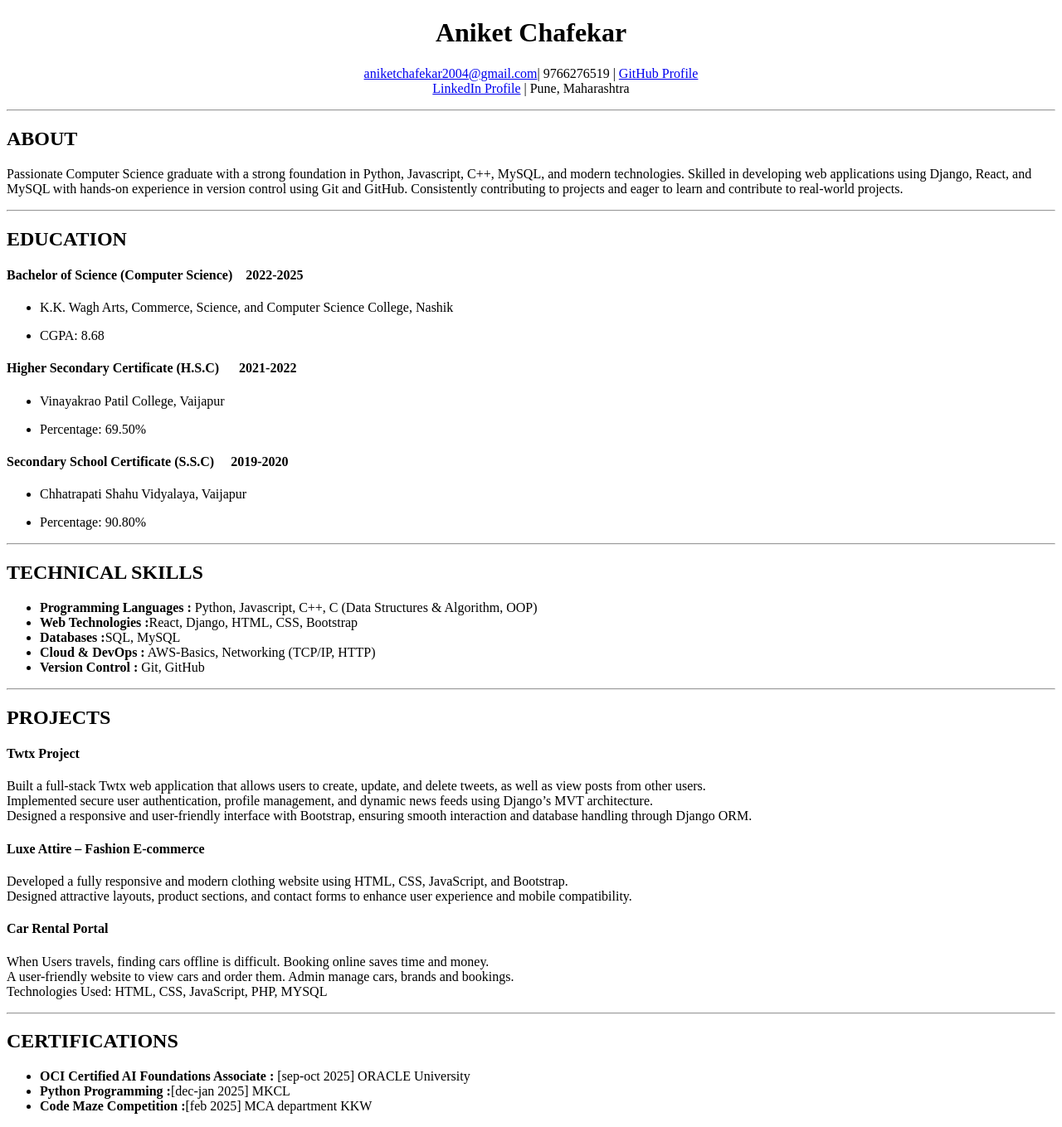
After one commit to Aniketch45/Django_Learning, a Django app: page /studapp/resume/ in a window 1280 px wide. The commit adds this page. Shown: the whole page at 83% size. Run offline with Django 5.2, Linux system fonts and the light colour scheme.

Commit message:
resume added

```diff
--- a/studapp/templates/studapp/home.html
+++ b/studapp/templates/studapp/home.html
@@ -8,5 +8,6 @@
     </head>
     <body>
         <a href="{% url 'index' %}">click here to return</a><hr><br>
+
     </body>
 </html>
--- a/studapp/templates/studapp/index.html
+++ b/studapp/templates/studapp/index.html
@@ -9,6 +9,7 @@
     <body>
         <a href="{% url 'home' %}">click me</a><hr><br>
        <h1>Hello {{name}}</h1>
+       <a href="{% url 'resume' %}">view resume</a><hr><br>
        <p>Lorem, ipsum dolor sit amet consectetur adipisicing elit. Nam neque inventore laborum at vel rem alias aliquam sit aspernatur! Ex inventore reiciendis voluptatum deleniti error nesciunt esse suscipit harum sint labore autem soluta praesentium ducimus incidunt consequatur quibusdam, culpa impedit nostrum ea? Neque error, maxime omnis eligendi, ratione expedita voluptates et suscipit cum ipsa blanditiis adipisci sint obcaecati quos ex voluptate quae, minus repudiandae iure odit quisquam. Alias consectetur corporis cupiditate, in eos, vero esse earum itaque voluptas, ratione rem officiis quis praesentium quod odit fuga deserunt veniam odio quam porro unde? Dolore itaque doloremque a maxime possimus vero voluptatibus!</p>
     </body>
 </html>
--- /dev/null
+++ b/studapp/templates/studapp/resume.html
@@ -0,0 +1,87 @@
+<!DOCTYPE html>
+<html lang="en" data-bs-theme="dark">
+  <head>
+    <meta charset="UTF-8" />
+    <meta name="viewport" content="width=device-width, initial-scale=1.0" />
+    <title>Resume</title>
+  </head>
+  <body>
+    <div>
+      <center>
+        <h1>Aniket Chafekar</h1>
+        <p>
+          <a href="aniketchafekar2004@gmail.com">aniketchafekar2004@gmail.com</a>| 9766276519 | <a href="https://github.com/Aniketch45">GitHub Profile</a><br /><a href="https://www.linkedin.com/in/aniket-chafekar-ani345">LinkedIn Profile</a> | Pune, Maharashtra
+        </p>
+      </center>
+    </div>
+    <div>
+      <hr />
+      <h2>ABOUT</h2>
+      <p>Passionate Computer Science graduate with a strong foundation in Python, Javascript, C++, MySQL, and modern technologies. Skilled in developing web applications using Django, React, and MySQL with hands-on experience in version control using Git and GitHub. Consistently contributing to projects and eager to learn and contribute to real-world projects.</p>
+    </div>
+    <hr />
+    <div>
+      <h2>EDUCATION</h2>
+
+      <h4>Bachelor of Science (Computer Science)&nbsp;&nbsp;&nbsp;&nbsp;2022-2025</h4>
+      <ul>
+        <li>
+          <p>K.K. Wagh Arts, Commerce, Science, and Computer Science College, Nashik</p>
+        </li>
+        <li>
+            <p>CGPA: 8.68</p>
+        </li>
+      </ul>
+      <h4>Higher Secondary Certificate (H.S.C) &nbsp;&nbsp;&nbsp;&nbsp; 2021-2022</h4>
+      <ul>
+        <li>
+        <p> Vinayakrao Patil College, Vaijapur</p>
+        </li>
+        <li>
+             <p>Percentage: 69.50%</p>
+        </li>
+      </ul>
+      <h4>Secondary School Certificate (S.S.C)&nbsp;&nbsp;&nbsp;&nbsp; 2019-2020</h4>
+      <ul>
+        <li>
+        <p> Chhatrapati Shahu Vidyalaya, Vaijapur</p>
+        </li>
+        <li>
+            <p> Percentage: 90.80%</p>
+        </li>
+      </ul>
+    </div>
+    <hr>
+    <div>
+        <h2>TECHNICAL SKILLS</h2>
+        <ul>
+            <li><b>Programming Languages :</b> Python, Javascript, C++, C (Data Structures & Algorithm, OOP)</li>
+            <li><b>Web Technologies :</b>React, Django, HTML, CSS, Bootstrap</li>
+            <li><b>Databases :</b>SQL, MySQL</li>
+            <li><b>Cloud & DevOps :</b> AWS-Basics, Networking (TCP/IP, HTTP)</li>
+            <li><b>Version Control : </b>Git, GitHub</li>
+        </ul>
+    </div>
+    <hr>
+    <div>
+        <h2>PROJECTS</h2>
+        <h4>Twtx Project</h4>
+        <p>Built a full-stack Twtx web application that allows users to create, update, and delete tweets, as well as view posts from other users.<br> Implemented secure user authentication, profile management, and dynamic news feeds using Django’s MVT architecture.<br> Designed a responsive and user-friendly interface with Bootstrap, ensuring smooth interaction and database handling through Django ORM.</p>
+        <h4>Luxe Attire – Fashion E-commerce</h4>
+        <p>Developed a fully responsive and modern clothing website using HTML, CSS, JavaScript, and Bootstrap. <br>Designed attractive layouts, product sections, and contact forms to enhance user experience and mobile compatibility.</p>
+        <h4>Car Rental Portal</h4>
+        <p>When Users travels, finding cars offline is difficult. Booking online saves time and money.<br>
+        A user-friendly website to view cars and order them. Admin manage cars, brands and bookings.<br> Technologies Used: HTML, CSS, JavaScript, PHP, MYSQL</p>
+    </div>
+    <hr>
+    <div>
+        <h2>CERTIFICATIONS</h2>
+        <ul>
+            <li><b>OCI Certified AI Foundations Associate :</b> [sep-oct 2025] ORACLE University</li>
+            <li><b>Python Programming :</b>[dec-jan 2025] MKCL</li>
+            <li><b>Code Maze Competition :</b>[feb 2025] MCA department KKW</li>
+        </ul>
+    </div>
+
+  </body>
+</html>
--- a/studapp/urls.py
+++ b/studapp/urls.py
@@ -3,6 +3,7 @@ from studapp import views
 urlpatterns = [
     path('',views.index, name='index'),
     path('home/',views.home, name='home'),
+    path('resume/',views.resume, name='resume'),
     path('studapp/', views.greet, name='greet'),
     path('custom/', views.custom, name='custom'),
 ]
--- a/studapp/views.py
+++ b/studapp/views.py
@@ -14,4 +14,7 @@ def index(request):
 
 def home(request):
     context = {'message' : 'Welcome'}
-    return render(request,'studapp/index.html', context)
+    return render(request,'studapp/home.html', context)
+
+def resume(request):
+    return render(request,'studapp/resume.html')
```
